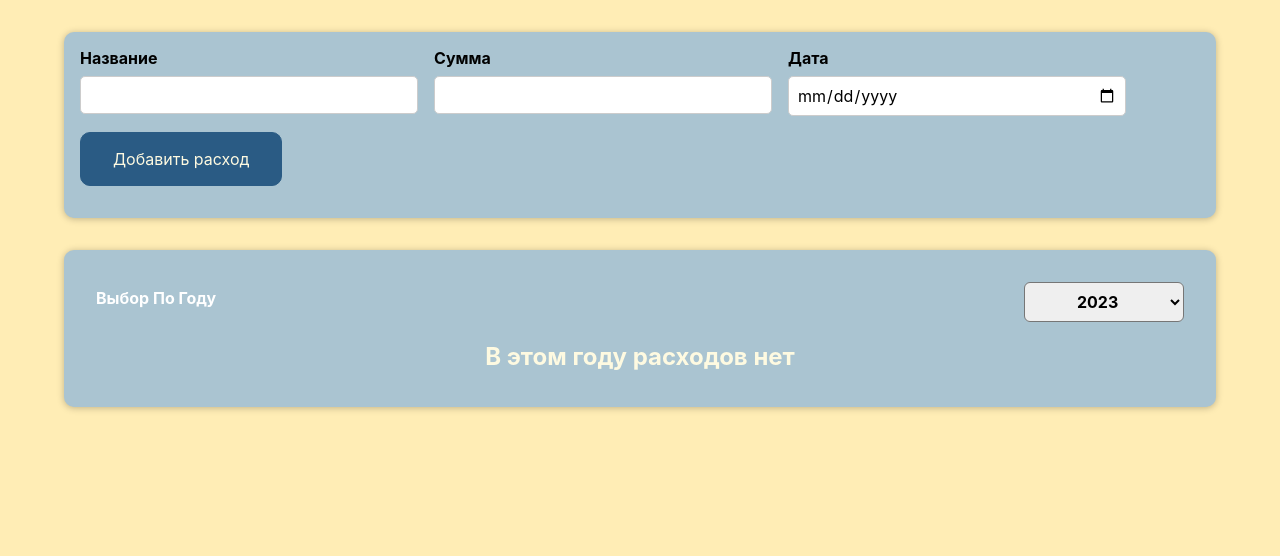
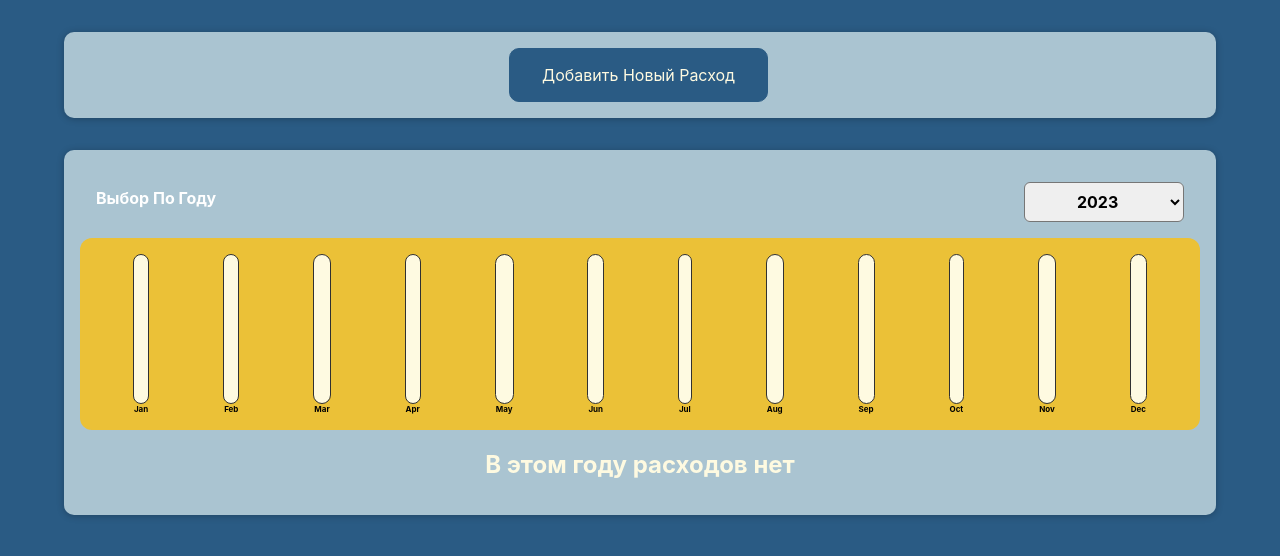
Before and after one commit to Neiron666/my-react-app, a React (Create React App) app: page / in a window 1280 px wide. Shown: the top 556 px of the page. Built offline with nearby package versions, Linux system fonts and the light colour scheme.

Commit message:
update-28.05.2023

```diff
--- a/public/index.html
+++ b/public/index.html
@@ -11,7 +11,7 @@
 
   <link rel="manifest" href="%PUBLIC_URL%/manifest.json" />
 
-  <title>React App</title>
+  <title>Учёт Расходов</title>
 </head>
 
 <body>
--- a/src/components/Costs/Costs.js
+++ b/src/components/Costs/Costs.js
@@ -3,6 +3,7 @@
 import Card from "../UI/Card";
 import CostsFilter from "./CostsFilter";
 import CostList from "./CostList";
+import CostsDiagram from "./CostsDiagram";
 
 const Costs = (props) => {
   const [selectedYear, setSelectedYear] = useState("2023");
@@ -19,6 +20,7 @@
     <div>
       <Card className="costs">
         <CostsFilter year={selectedYear} onChangeYear={yearChangeHandler} />
+        <CostsDiagram costs={filteredCosts} />
         <CostList costs={filteredCosts} />
       </Card>
     </div>
--- /dev/null
+++ b/src/components/Costs/CostsDiagram.js
@@ -0,0 +1,26 @@
+import React from "react";
+import Diagram from "../Diagram/Diagram";
+
+const CostsDiagram = (props) => {
+  const diagramDataSets = [
+    { label: "Jan", value: 0 },
+    { label: "Feb", value: 0 },
+    { label: "Mar", value: 0 },
+    { label: "Apr", value: 0 },
+    { label: "May", value: 0 },
+    { label: "Jun", value: 0 },
+    { label: "Jul", value: 0 },
+    { label: "Aug", value: 0 },
+    { label: "Sep", value: 0 },
+    { label: "Oct", value: 0 },
+    { label: "Nov", value: 0 },
+    { label: "Dec", value: 0 },
+  ];
+  for (const cost of props.costs) {
+    const costMonth = cost.date.getMonth();
+    diagramDataSets[costMonth].value += cost.amount;
+  }
+  return <Diagram dataSets={diagramDataSets} />;
+};
+
+export default CostsDiagram;
--- /dev/null
+++ b/src/components/Diagram/Diagram.css
@@ -0,0 +1,9 @@
+.diagram {
+  padding: 1rem;
+  border-radius: 12px;
+  background-color: #ebc137;
+  text-align: center;
+  display: flex;
+  justify-content: space-around;
+  height: 10rem;
+}
--- /dev/null
+++ b/src/components/Diagram/Diagram.js
@@ -0,0 +1,22 @@
+import React from "react";
+import DiagramBar from "./DiagramBar";
+import "./Diagram.css";
+
+const Diagram = (props) => {
+  const dataSetsValues = props.dataSets.map((dataSet) => dataSet.value);
+  const maxMonthCosts = Math.max(...dataSetsValues);
+  return (
+    <div className="diagram">
+      {props.dataSets.map((dataSet) => (
+        <DiagramBar
+          key={dataSet.label}
+          value={dataSet.value}
+          maxValue={maxMonthCosts}
+          label={dataSet.label}
+        />
+      ))}
+    </div>
+  );
+};
+
+export default Diagram;
--- /dev/null
+++ b/src/components/Diagram/DiagramBar.css
@@ -0,0 +1,30 @@
+.diagram-bar {
+  height: 100%;
+  display: flex;
+  flex-direction: column;
+  align-items: center;
+}
+
+.diagram-bar__inner {
+  height: 100%;
+  width: 100%;
+  border: 1px solid #313131;
+  border-radius: 12px;
+  background-color: #fefae1;
+  overflow: hidden;
+  display: flex;
+  flex-direction: column;
+  justify-content: flex-end;
+}
+
+.diagram-bar__fill {
+  background-color: #bd8025;
+  width: 100%;
+  transition: all 0.3s ease-out;
+}
+
+.diagram-bar__label {
+  font-weight: bold;
+  font-size: 0.5rem;
+  text-align: center;
+}
--- /dev/null
+++ b/src/components/Diagram/DiagramBar.js
@@ -0,0 +1,24 @@
+import React from "react";
+import "./DiagramBar.css";
+
+const DiagramBar = (props) => {
+  let barFillHeight = "0%";
+  if (props.maxValue > 0) {
+    barFillHeight = Math.round((props.value / props.maxValue) * 100) + "%";
+  }
+  return (
+    <div className="diagram-bar">
+      <div className="diagram-bar__inner">
+        <div
+          className="diagram-bar__fill"
+          style={{
+            height: barFillHeight,
+          }}
+        ></div>
+      </div>
+      <div className="diagram-bar__label">{props.label}</div>
+    </div>
+  );
+};
+
+export default DiagramBar;
--- a/src/components/NewCost/CostForm.js
+++ b/src/components/NewCost/CostForm.js
@@ -6,18 +6,6 @@
   const [inputName, setinputName] = useState("");
   const [inputAmount, setinputAmount] = useState("");
   const [inputDate, setinputDate] = useState("");
-
-  // const [userInput, setUserInput] = useState({
-  //   name: "",
-  //   amount: "",
-  //   date: "",
-  // });
-
-  // const nameChangeHandler = (event) => {
-  //   setUserInput((previousState) => {
-  //     return { ...previousState, name: event.target.value };
-  //   });
-  // };
 
   const nameChangeHandler = (event) => {
     setinputName(event.target.value);
@@ -37,13 +25,15 @@
       amount: inputAmount,
       date: new Date(inputDate),
     };
-    // console.log(costData);
+
     props.onSaveCostData(costData);
     setinputName("");
     setinputAmount("");
     setinputDate("");
   };
+
   return (
+    <div>
       <form onSubmit={submitHandler}>
         <div className="new-cost__controls">
           <div className="new-cost__control">
@@ -72,8 +62,14 @@
           <div className="new-cost__actions">
             <button type="submit">Добавить расход</button>
           </div>
+          <div className="new-cost__actions">
+            <button onClick={props.onCancel} type="button">
+              Отмена
+            </button>
+          </div>
         </div>
       </form>
+    </div>
   );
 };
 
--- a/src/components/NewCost/NewCost.js
+++ b/src/components/NewCost/NewCost.js
@@ -1,7 +1,9 @@
+import { useState } from "react";
 import CostForm from "./CostForm";
 import "./NewCost.css";
 
 const NewCost = (props) => {
+  const [isFormVisible, setIsFormVisible] = useState(false);
   const saveCostDataHandler = (inputCostData) => {
     const costData = {
       ...inputCostData,
@@ -9,10 +11,26 @@
     };
     // console.log(costData);
     props.onAddCost(costData);
+    setIsFormVisible(false);
+  };
+  const inputCostDataHandler = () => {
+    setIsFormVisible(true);
+  };
+
+  const cancelCostHandler = () => {
+    setIsFormVisible(false);
   };
   return (
     <div className="new-cost">
-      <CostForm onSaveCostData={saveCostDataHandler} />
+      {!isFormVisible && (
+        <button onClick={inputCostDataHandler}>Добавить Новый Расход</button>
+      )}
+      {isFormVisible && (
+        <CostForm
+          onSaveCostData={saveCostDataHandler}
+          onCancel={cancelCostHandler}
+        />
+      )}
     </div>
   );
 };
--- a/src/index.css
+++ b/src/index.css
@@ -1,6 +1,6 @@
 body {
   margin: 20px;
-  background-color: rgba(255, 220, 103, 0.488);
+  background-color: #2a5b84;
   font-family: -apple-system, BlinkMacSystemFont, "Segoe UI", "Roboto", "Oxygen",
     "Ubuntu", "Cantarell", "Fira Sans", "Droid Sans", "Helvetica Neue",
     sans-serif;
```
Lines whose indentation alone changed are shown as unchanged.
